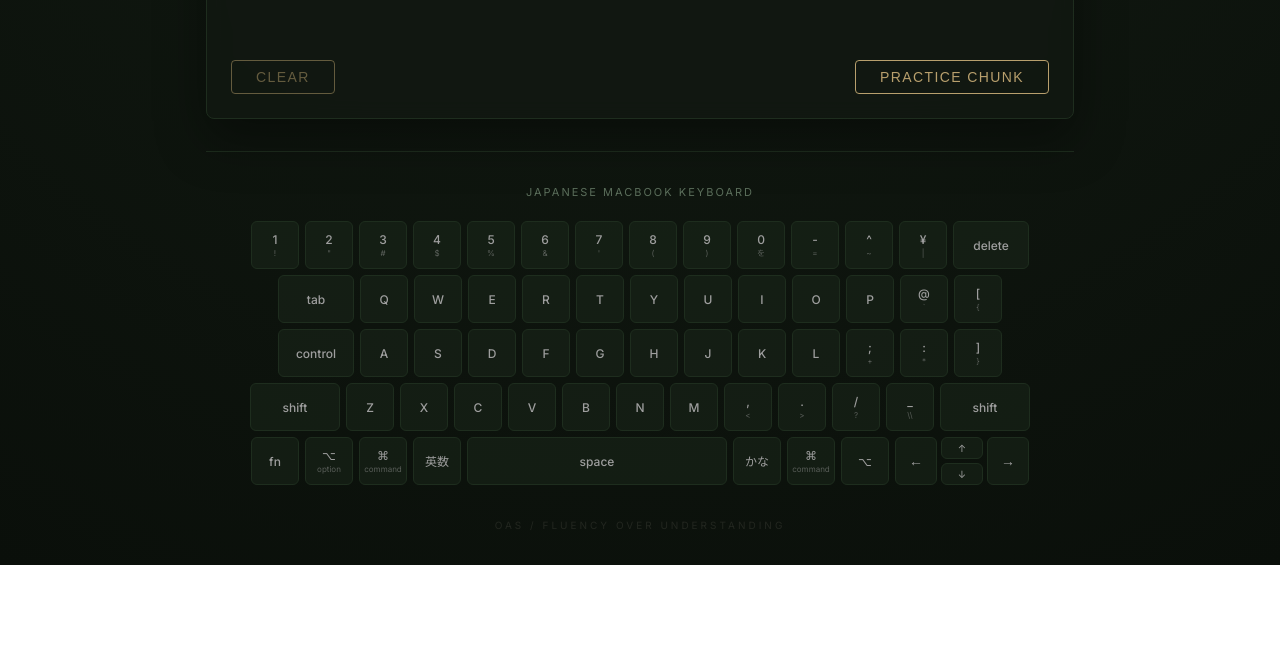
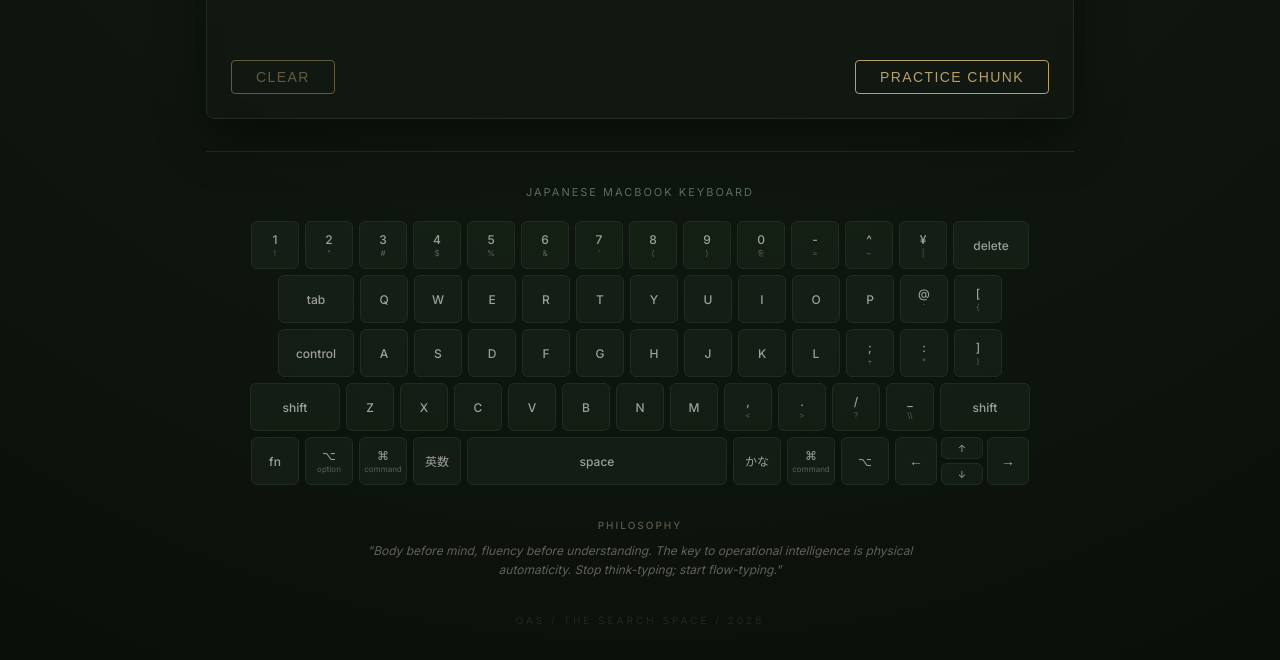
Before and after one commit to thisizkavi-lab/oas, a Next.js app: page / in a window 1280 px wide. Shown: the part 514-1174 px from the top of the page. Before the commit the page ends 1079 px from the top, so only its background shows below. Built offline with nearby package versions, Linux system fonts and the light colour scheme.

Commit message:
Restore Philosophy section and finalize Symbol Drills

```diff
--- a/src/app/page.tsx
+++ b/src/app/page.tsx
@@ -241,8 +241,16 @@ export default function Home() {
         </AnimatePresence>
       </main>
 
-      <footer style={{ marginTop: "var(--space-xl)", textAlign: "center", opacity: 0.1, fontSize: "10px", letterSpacing: "3px" }}>
-        OAS / FLUENCY OVER UNDERSTANDING
+      <footer style={{ marginTop: "var(--space-xl)", textAlign: "center" }}>
+        <div style={{ marginBottom: "var(--space-md)", maxWidth: "600px", margin: "0 auto var(--space-xl)", opacity: 0.4 }}>
+          <h4 style={{ fontSize: "10px", letterSpacing: "2px", textTransform: "uppercase", marginBottom: "var(--space-sm)" }}>Philosophy</h4>
+          <p style={{ fontSize: "12px", fontStyle: "italic", lineHeight: "1.6" }}>
+            "Body before mind, fluency before understanding. The key to operational intelligence is physical automaticity. Stop think-typing; start flow-typing."
+          </p>
+        </div>
+        <div style={{ opacity: 0.1, fontSize: "10px", letterSpacing: "3px" }}>
+          OAS / THE SEARCH SPACE / 2026
+        </div>
       </footer>
     </div>
   );
```
